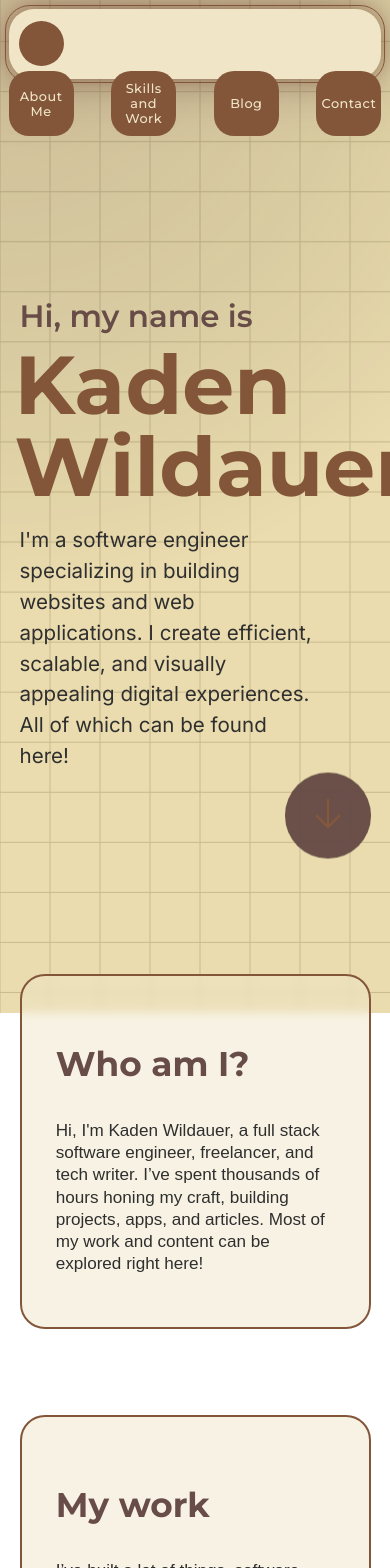
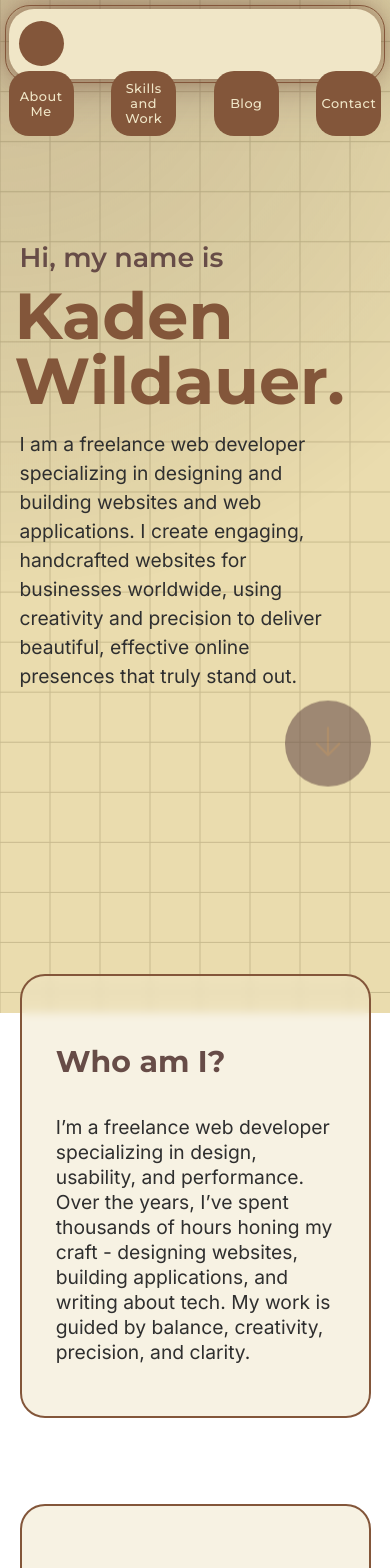
Before and after one commit to TheHeartstriker/Portfolio, a Next.js app in the folder Portfolio/: page / in a window 390 px wide. Shown: the top 1568 px of the page. Built offline with nearby package versions, Linux system fonts and the light colour scheme.

Commit message:
Text change and mobile
Made some small improvments for mobile mainly dealing with the about page a little in the skills page. Apart from that the landing text should align with what I do a bit more.

```diff
--- a/Portfolio/src/views/about/about.css
+++ b/Portfolio/src/views/about/about.css
@@ -29,15 +29,14 @@
   width: 100%;
   height: 100vh;
   overflow: hidden;
+  display: flex;
+  justify-content: center;
 }
 
 /* Container for the glowing text element */
 .i-am-container {
   display: flex;
-  position: absolute;
-  top: 25%;
-  left: 0;
-  right: 0;
+  position: relative;
   margin: 0 auto;
   justify-content: center;
   align-items: flex-start;
@@ -69,8 +68,8 @@
 }
 
 .i-am-container p {
-  font-size: 1.5rem;
-  width: 85%;
+  font-size: 1.25rem;
+  width: 90%;
   color: var(--font-middle);
   font-family: var(--font-body), sans-serif;
   margin: 0;
@@ -136,7 +135,7 @@
 .mobile-intro p {
   margin: var(--space-2) 0;
   font-size: 1.25rem;
-  font-family: "Exo 2", sans-serif;
+  font-family: var(--font-body), sans-serif;
   line-height: 1.3;
   color: var(--font-middle);
 }
@@ -154,49 +153,20 @@
 }
 
 @media (max-width: 800px) {
-  /* Decrease of 20% */
-  .i-am-container h1 {
-    font-size: 1.8rem;
+  /* Decrease by 10% */
+  .mobile-intro p {
+    font-size: 1.125rem;
   }
-
-  .i-am-container h2 {
-    font-size: 4.8rem;
+  .i-am-container p {
+    font-size: 1.125rem;
   }
-
-  .i-am-container p {
-    font-size: 1.2rem;
-  }
-
-  .i-am-container button {
-    font-size: 1rem;
-  }
-
-  .mobile-intro h4 {
-    font-size: 2rem;
-  }
-
-  .mobile-intro p {
-    font-size: 1rem;
-  }
-
-  .i-am-container button {
-    width: 5rem;
-    height: 5rem;
-  }
-}
-
-@media (max-height: 800px) {
-  /* 30% decrease for ultra small phones */
+  /* Decrease by 30% */
   .i-am-container h1 {
     font-size: 1.575rem;
   }
 
   .i-am-container h2 {
     font-size: 4.2rem;
-  }
-
-  .i-am-container p {
-    font-size: 1.05rem;
   }
 
   .i-am-container button {
@@ -207,7 +177,22 @@
     font-size: 1.75rem;
   }
 
-  .mobile-intro p {
-    font-size: 0.875rem;
+  .i-am-container button {
+    width: 5rem;
+    height: 5rem;
   }
 }
+
+@media (max-width: 400px) {
+  .i-am-container h2 {
+    font-size: 3.8rem;
+  }
+}
+@media (max-height: 700px) {
+  .mobile-intro p {
+    font-size: 1rem;
+  }
+  .i-am-container p {
+    font-size: 1rem;
+  }
+}
--- a/Portfolio/src/views/about/about.jsx
+++ b/Portfolio/src/views/about/about.jsx
@@ -22,9 +22,11 @@ function About() {
           <h1 className="text-1">Hi, my name is</h1>
           <h2 className="text-2">Kaden Wildauer.</h2>
           <p className="text-4">
-            I&apos;m a software engineer specializing in building websites and
-            web applications. I create efficient, scalable, and visually
-            appealing digital experiences. All of which can be found here!
+            I am a freelance web developer specializing in designing and
+            building websites and web applications. I create engaging,
+            handcrafted websites for businesses worldwide, using creativity and
+            precision to deliver beautiful, effective online presences that
+            truly stand out.
           </p>
           <ScrollButton
             percent={150}
--- a/Portfolio/src/views/about/text.js
+++ b/Portfolio/src/views/about/text.js
@@ -1,8 +1,10 @@
 export const Header1 = "Who am I?";
-export const MainText1 = `Hi, I'm Kaden Wildauer, a full stack software engineer, freelancer, and tech writer. I’ve spent thousands of hours honing my craft, building projects, apps, and articles. Most of my work and content can be explored right here!`;
+export const MainText1 = `I’m a freelance web developer specializing in design, usability, and performance. Over the years, I’ve spent thousands of hours honing my craft - designing websites, building applications, and writing about tech. My work is guided by balance, creativity, precision, and clarity.`;
+
 export const Header2 = "My work";
-export const MainText2 = `I’ve built a lot of things, software, web apps, tech articles, and social posts.
-I always try to create something original, whether it’s a program worth talking about or an article I wish I had. When you look through my work, that’s what you’ll find: projects and content designed to be useful, creative, and a little different.`;
+export const MainText2 = `All of my work is carefully designed, planned, developed in collaboration, and researched to do exactly what it’s supposed to do - and do it well.
+ Whether it’s a creative website, a playful one, or something professional, this is reflected in my skills, my work, and the results I achieve. If you like what you see, you can hire me to do the same for you!`;
+
 export const Header3 = "Beyond code";
 export const MainText3 = `Outside of software engineering, writing, and freelancing, I like to read, draw (I’m terrible), and play piano (also bad), but I love it anyway.
  I also listen to an almost ridiculous amount of music (about 2,000 hours a year). Beyond that, I enjoy learning new things, meeting new people, playing games and fitness. That’s pretty much me!`;
```
Also changed, not shown: Portfolio/src/views/scriptorium/articles/colorArticle/color.md (+2 -2 lines), Portfolio/src/views/skills/main/text.js (+6 -6 lines).
